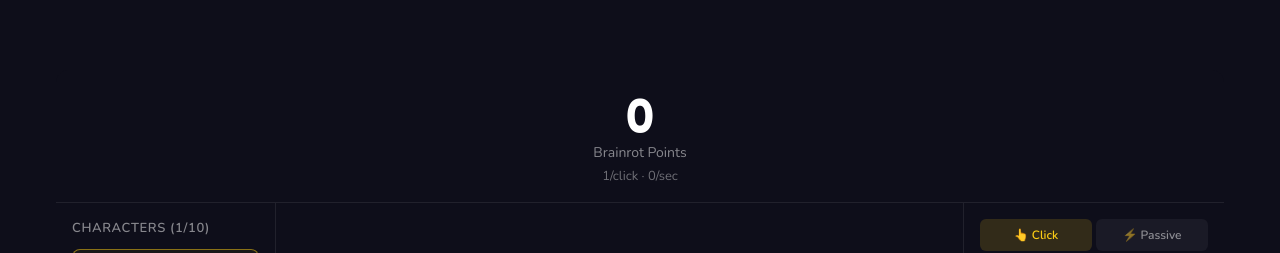
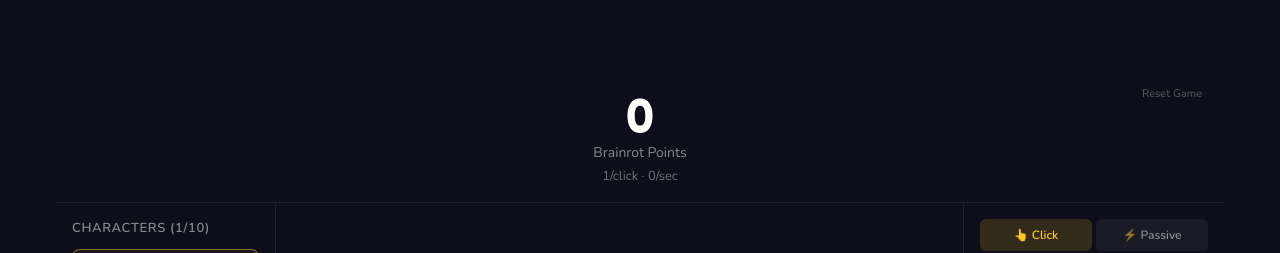
Before and after one commit to a1075605140-ctrl/brainrotnest, a Next.js app in the folder brainrotnest/: page /games/brainrot-clicker in a window 1280 px wide. Shown: the part 233-486 px from the top of the page. Built offline with nearby package versions, Linux system fonts and the light colour scheme; no server answers.

Commit message:
Update BrainrotClickerGame.tsx

```diff
--- a/brainrotnest/components/games/BrainrotClickerGame.tsx
+++ b/brainrotnest/components/games/BrainrotClickerGame.tsx
@@ -106,12 +106,24 @@ export default function BrainrotClickerGame() {
     return Math.floor(n).toString()
   }
 
+  const saveGame = useCallback((p: number, tp: number, cu: ClickUpgrade[], pu: PassiveUpgrade[]) => {
+    try {
+      localStorage.setItem('brainrot-clicker-save', JSON.stringify({
+        points: p,
+        totalPoints: tp,
+        clickUpgrades: cu,
+        passiveUpgrades: pu,
+      }))
+    } catch (e) {}
+  }, [])
+
   const handleClick = useCallback((e: React.MouseEvent<HTMLButtonElement>) => {
     const rect = e.currentTarget.getBoundingClientRect()
     const x = e.clientX - rect.left
     const y = e.clientY - rect.top
 
-    setPoints(p => p + pointsPerClick)
+    setPoints(p => {
+      const newPoints = p + pointsPerClick
       setTotalPoints(prev => {
         const newTotal = prev + pointsPerClick
         const prevUnlocked = CHARACTERS.filter(c => prev >= c.unlockAt)
@@ -122,7 +134,10 @@ export default function BrainrotClickerGame() {
           setUnlockedEmoji(newChar.emoji)
           setTimeout(() => setUnlockedPopup(null), 2500)
         }
+        saveGame(newPoints, newTotal, clickUpgrades, passiveUpgrades)
         return newTotal
+      })
+      return newPoints
     })
 
     const id = effectIdRef.current++
@@ -133,7 +148,7 @@ export default function BrainrotClickerGame() {
 
     setIsClicking(true)
     setTimeout(() => setIsClicking(false), 100)
-  }, [pointsPerClick])
+  }, [pointsPerClick, clickUpgrades, passiveUpgrades, saveGame])
 
   const buyClickUpgrade = useCallback((upgradeId: string) => {
     setClickUpgrades(prev => prev.map(u => {
@@ -156,6 +171,33 @@ export default function BrainrotClickerGame() {
   }, [points])
 
   useEffect(() => {
+    try {
+      const saved = localStorage.getItem('brainrot-clicker-save')
+      if (saved) {
+        const data = JSON.parse(saved)
+        if (data.points) setPoints(data.points)
+        if (data.totalPoints) setTotalPoints(data.totalPoints)
+        if (data.clickUpgrades) setClickUpgrades(data.clickUpgrades)
+        if (data.passiveUpgrades) setPassiveUpgrades(data.passiveUpgrades)
+      }
+    } catch (e) {
+      console.log('No save found')
+    }
+  }, [])
+
+  useEffect(() => {
+    const interval = setInterval(() => {
+      localStorage.setItem('brainrot-clicker-save', JSON.stringify({
+        points,
+        totalPoints,
+        clickUpgrades,
+        passiveUpgrades,
+      }))
+    }, 5000)
+    return () => clearInterval(interval)
+  }, [points, totalPoints, clickUpgrades, passiveUpgrades])
+
+  useEffect(() => {
     if (pointsPerSecond === 0) return
     const interval = setInterval(() => {
       setPoints(p => p + pointsPerSecond)
@@ -168,7 +210,32 @@ export default function BrainrotClickerGame() {
     <div style={{ background: '#0e0e1a', minHeight: '700px', color: '#fff', position: 'relative', borderRadius: '12px', overflow: 'hidden' }}>
 
       {/* Score Header */}
-      <div style={{ textAlign: 'center', padding: '20px 20px 16px', borderBottom: '1px solid rgba(255,255,255,0.08)' }}>
+      <div style={{ position: 'relative', textAlign: 'center', padding: '20px 20px 16px', borderBottom: '1px solid rgba(255,255,255,0.08)' }}>
+        <button
+          onClick={() => {
+            if (confirm('Are you sure? This will reset all progress!')) {
+              localStorage.removeItem('brainrot-clicker-save')
+              window.location.reload()
+            }
+          }}
+          style={{
+            position: 'absolute',
+            top: '12px',
+            right: '14px',
+            background: 'none',
+            border: 'none',
+            cursor: 'pointer',
+            fontSize: '11px',
+            color: 'rgba(255,255,255,0.3)',
+            padding: '4px 8px',
+            borderRadius: '4px',
+            transition: 'color 0.15s',
+          }}
+          onMouseEnter={e => (e.currentTarget.style.color = 'rgba(255,100,100,0.7)')}
+          onMouseLeave={e => (e.currentTarget.style.color = 'rgba(255,255,255,0.3)')}
+        >
+          Reset Game
+        </button>
         <div style={{ fontFamily: 'var(--font-fredoka), Fredoka One, cursive', fontSize: '48px', fontWeight: 700, lineHeight: 1, color: '#fff' }}>
           {formatNumber(points)}
         </div>
```
Lines whose indentation alone changed are shown as unchanged.
